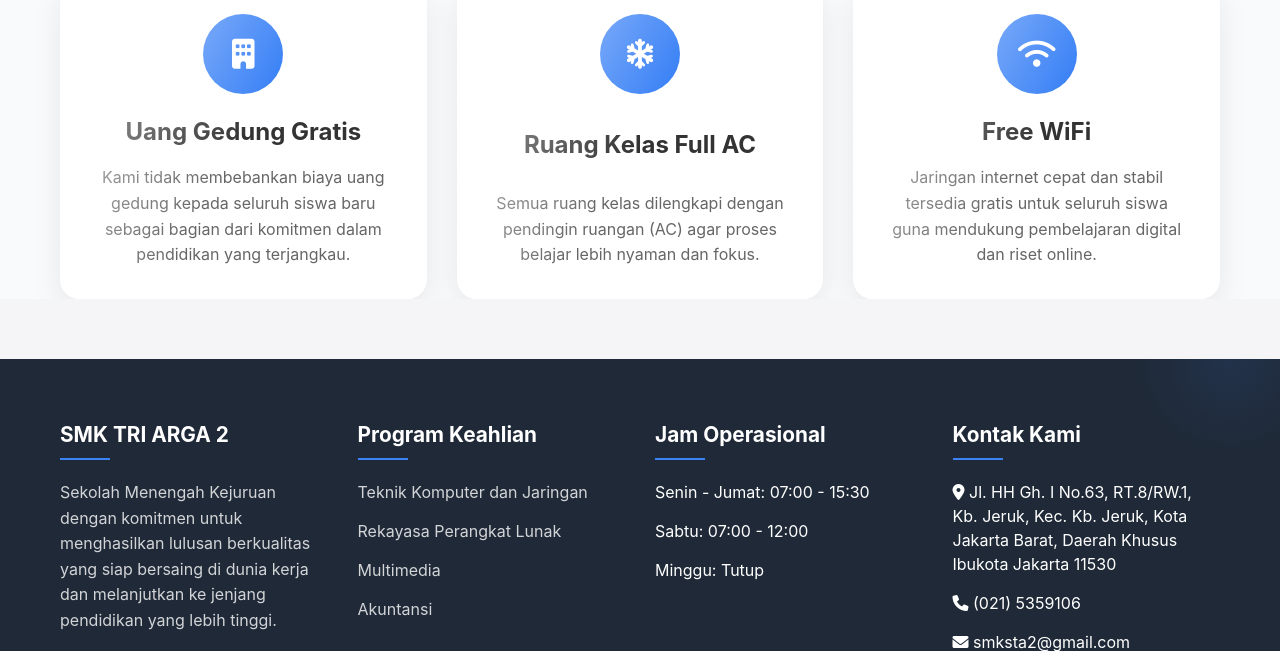
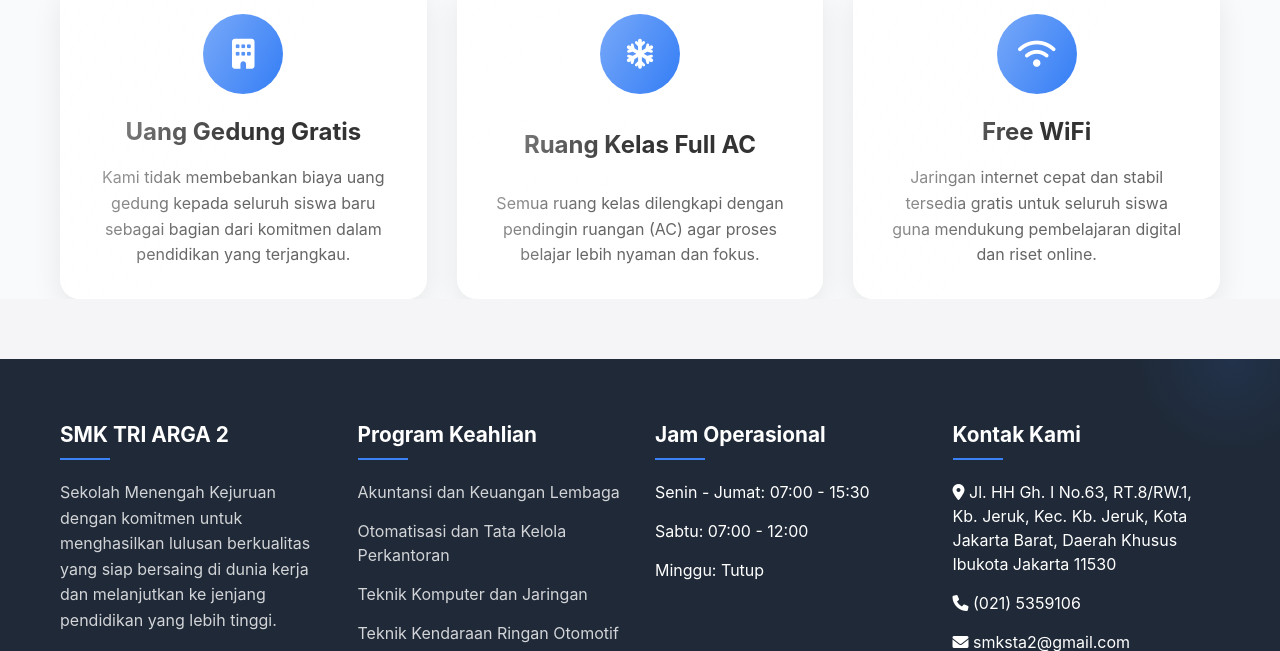
Before and after one commit to Zyknn/triarga, a plain HTML site: page index.html in a window 1280 px wide. Shown: the part 3072-3723 px from the top of the page. Drawn offline with Linux system fonts and the light colour scheme.

Commit message:
Update index.html

```diff
--- a/index.html
+++ b/index.html
@@ -191,10 +191,10 @@
                 <div class="footer-column">
                     <h3>Program Keahlian</h3>
                     <ul class="footer-links">
+                        <li><a href="#">Akuntansi dan Keuangan Lembaga</a></li>
+                        <li><a href="#">Otomatisasi dan Tata Kelola Perkantoran</a></li>
                         <li><a href="#">Teknik Komputer dan Jaringan</a></li>
-                        <li><a href="#">Rekayasa Perangkat Lunak</a></li>
-                        <li><a href="#">Multimedia</a></li>
-                        <li><a href="#">Akuntansi</a></li>
+                        <li><a href="#">Teknik Kendaraan Ringan Otomotif</a></li>
                     </ul>
                 </div>
                 <div class="footer-column">
```
